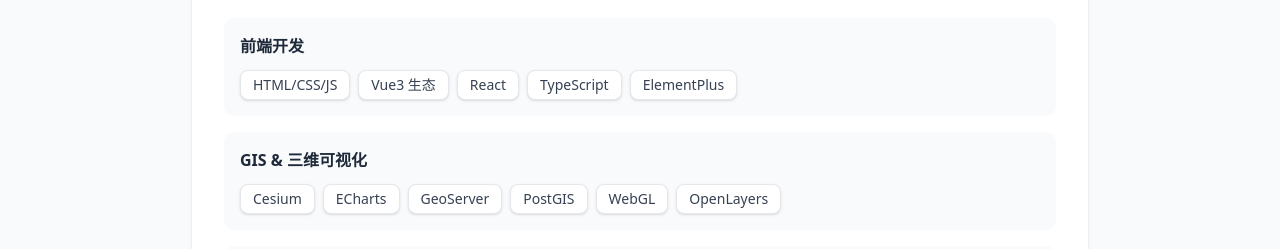
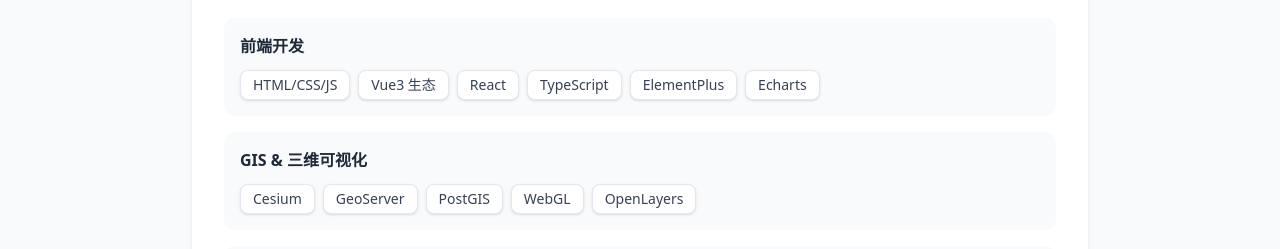
Before and after one commit to DiStanceQAQ/blog, a Next.js app: page /about in a window 1280 px wide. Shown: the part 703-952 px from the top of the page. Built offline with nearby package versions, Linux system fonts and the light colour scheme; no server answers; what @bprogress/next would draw is missing.

Commit message:
修改简历

```diff
--- a/src/app/(root)/about/page.tsx
+++ b/src/app/(root)/about/page.tsx
@@ -111,7 +111,7 @@
                                 前端开发
                             </h3>
                             <div className="flex flex-wrap gap-2">
-                                {["HTML/CSS/JS", "Vue3 生态", "React", "TypeScript", "ElementPlus"].map(skill => (
+                                {["HTML/CSS/JS", "Vue3 生态", "React", "TypeScript", "ElementPlus", "Echarts"].map(skill => (
                                     <span key={skill} className="px-3 py-1 bg-white dark:bg-gray-700 border border-gray-200 dark:border-gray-600 rounded-md text-sm text-gray-700 dark:text-gray-300 shadow-sm">
                                         {skill}
                                     </span>
@@ -125,7 +125,7 @@
                                 GIS & 三维可视化
                             </h3>
                             <div className="flex flex-wrap gap-2">
-                                {["Cesium", "ECharts", "GeoServer", "PostGIS", "WebGL", "OpenLayers"].map(skill => (
+                                {["Cesium", "GeoServer", "PostGIS", "WebGL", "OpenLayers"].map(skill => (
                                     <span key={skill} className="px-3 py-1 bg-white dark:bg-gray-700 border border-gray-200 dark:border-gray-600 rounded-md text-sm text-gray-700 dark:text-gray-300 shadow-sm">
                                         {skill}
                                     </span>
```
